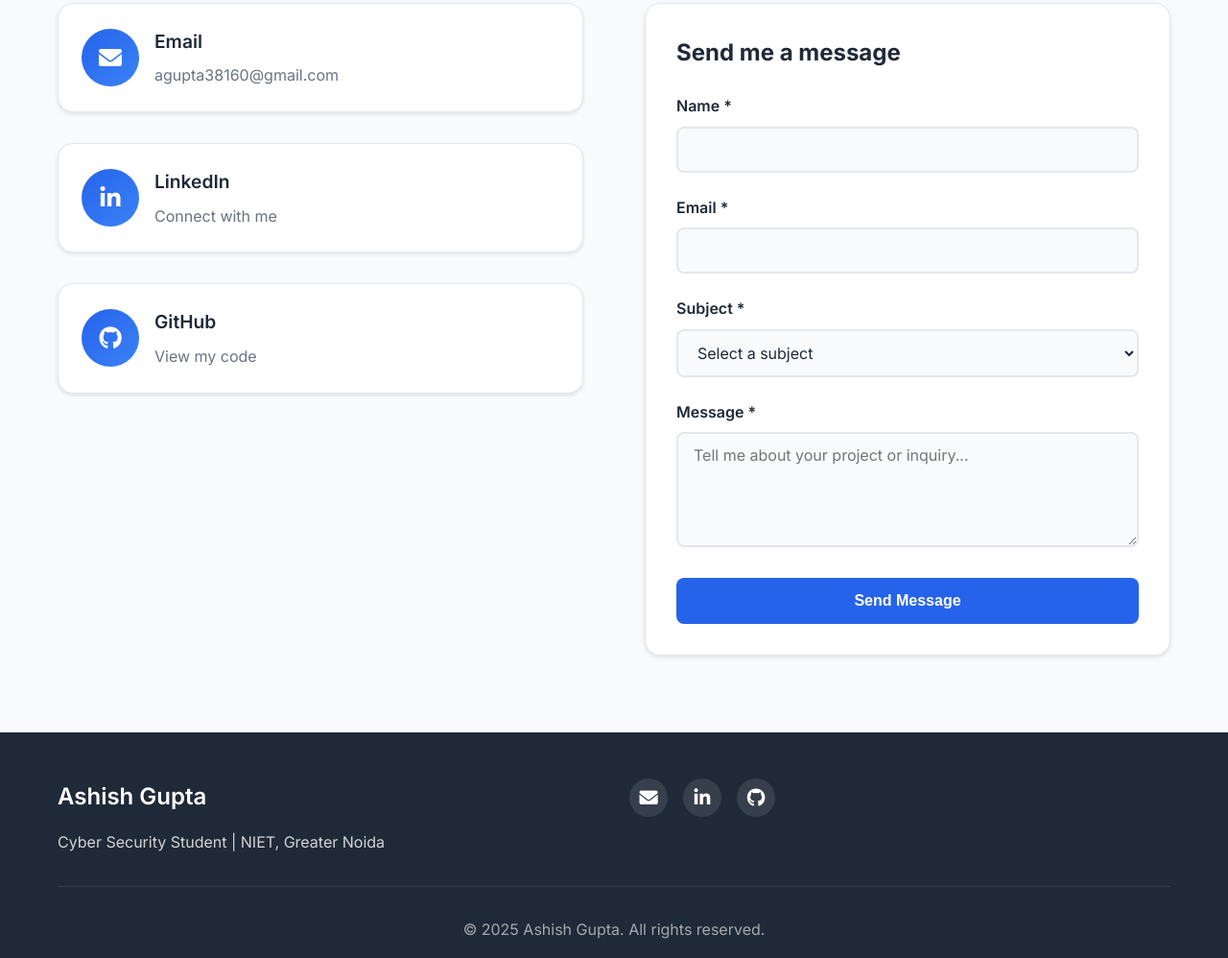
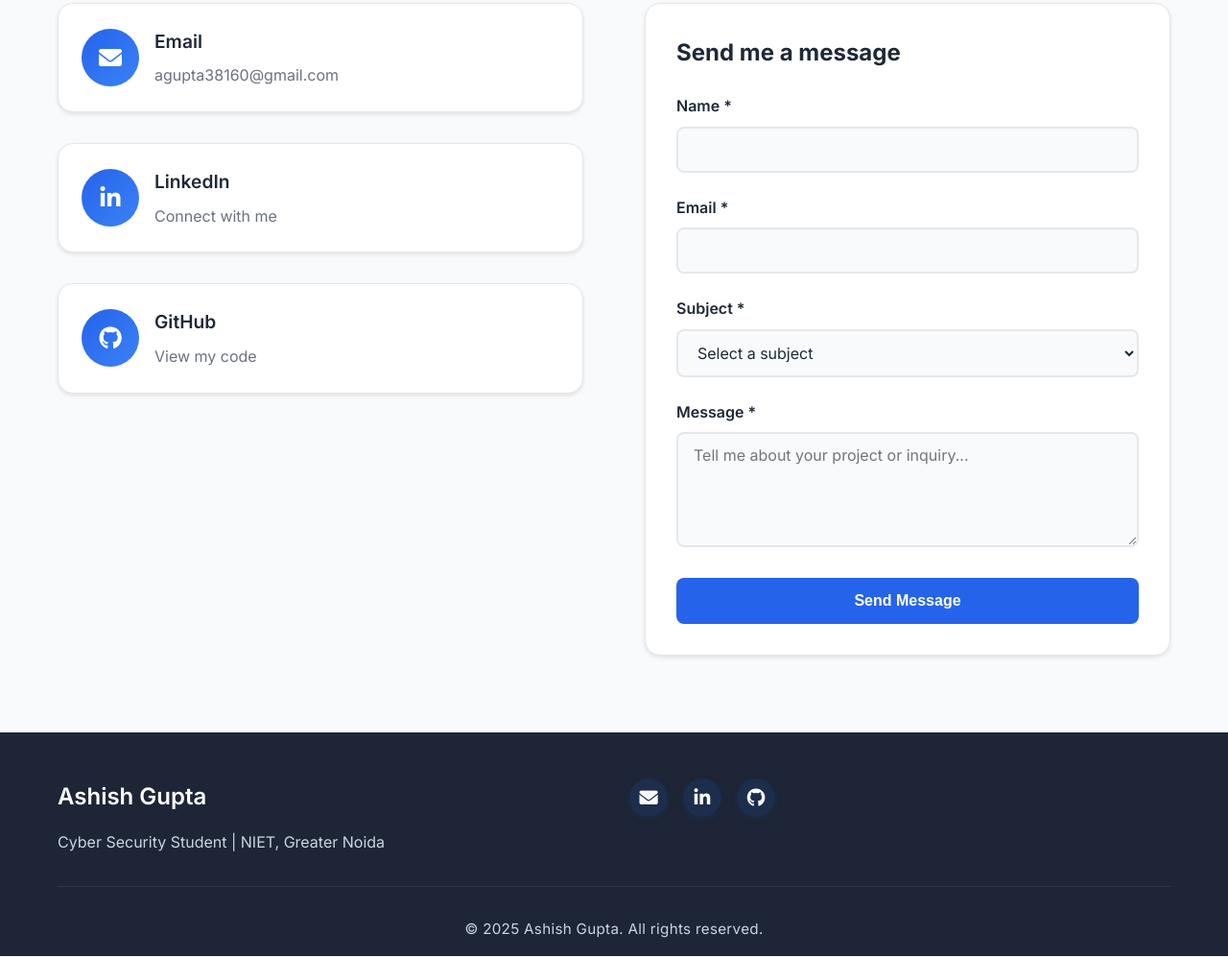
Before and after one commit to bitcodeAShishcloud/Ashish-Gupta-Cyber-Security-Portfolio, a plain HTML site: page index.html in a window 1280 px wide. Shown: the part 7338-8336 px from the top of the page at 96% size. Drawn offline with Linux system fonts and the light colour scheme.

Commit message:
Add files via upload

```diff
--- a/styles.css
+++ b/styles.css
@@ -976,8 +976,8 @@ section {
 
 /* Footer */
 .footer {
-    background: var(--text-primary);
-    color: var(--bg-primary);
+    background: #1d2536; /* Deep blue for a professional look */
+    color: #f9fafb;      /* White text for contrast */
     padding: 3rem 0 1rem;
 }
 
@@ -992,10 +992,11 @@ section {
     font-size: 1.5rem;
     font-weight: 600;
     margin-bottom: 1rem;
+    color: #fff;
 }
 
 .footer-info p {
-    color: rgba(255, 255, 255, 0.8);
+    color: #cbd5e1; /* Softer white for secondary text */
     line-height: 1.6;
 }
 
@@ -1011,23 +1012,28 @@ section {
     width: 40px;
     height: 40px;
     border-radius: 50%;
-    background: rgba(255, 255, 255, 0.1);
-    color: white;
+    background: rgba(37, 99, 235, 0.12); /* Subtle blue background */
+    color: #f9fafb;
     text-decoration: none;
     transition: all 0.3s ease;
     font-size: 1.2rem;
+    box-shadow: 0 2px 8px rgba(37, 99, 235, 0.08);
 }
 
 .footer-link:hover {
     background: var(--primary-color);
-    transform: translateY(-2px);
+    color: #fff;
+    transform: translateY(-2px) scale(1.08);
+    box-shadow: 0 4px 16px rgba(37, 99, 235, 0.18);
 }
 
 .footer-bottom {
     text-align: center;
     padding-top: 2rem;
-    border-top: 1px solid rgba(255, 255, 255, 0.1);
-    color: rgba(255, 255, 255, 0.6);
+    border-top: 1px solid rgba(255, 255, 255, 0.08);
+    color: #cbd5e1;
+    font-size: 0.95rem;
+    letter-spacing: 0.02em;
 }
 
 /* Scroll to Top Button */
```
